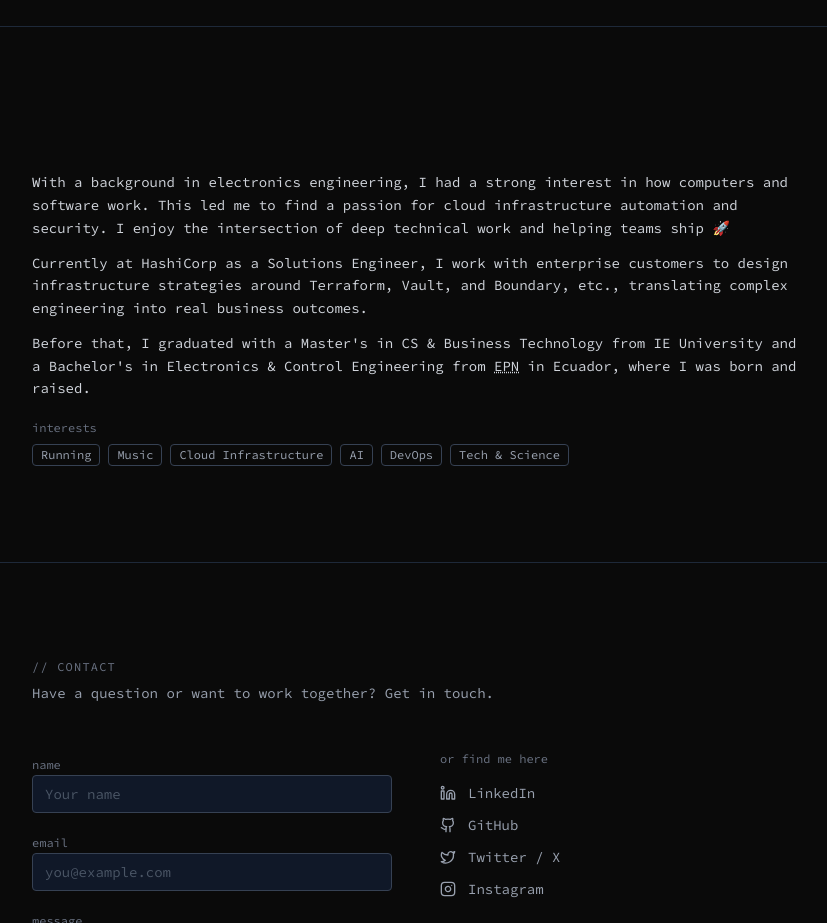
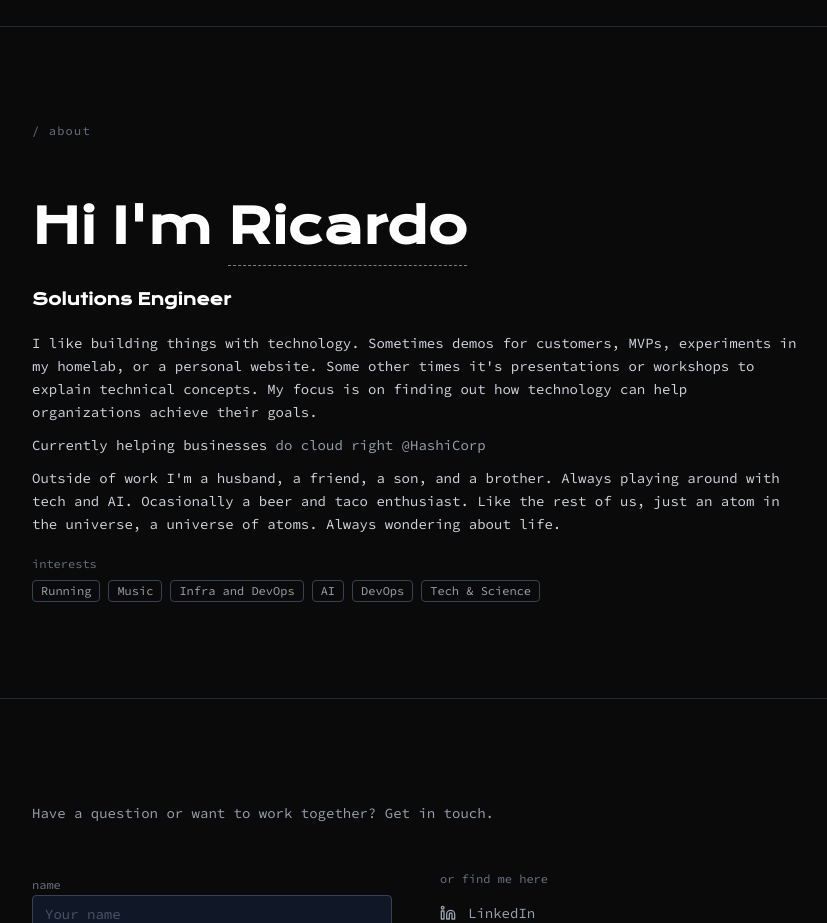
Before and after one commit to rickirom/crc-frontend, a Next.js app: page / in a window 1280 px wide. Shown: the part 3300-4223 px from the top of the page, without its empty margins (224-1051 px from the left). Built offline with nearby package versions, Linux system fonts and the light colour scheme; no server answers.

Commit message:
changing everything to the about section. This will be the new presentatiuon screen

```diff
--- a/app/globals.css
+++ b/app/globals.css
@@ -10,6 +10,7 @@
   --color-foreground: var(--foreground);
   --font-sans: var(--font-ibm-plex-sans);
   --font-mono: var(--font-source-code-pro);
+  --font-title: var(--font-krona-one);
 }
 
 @media (prefers-color-scheme: dark) {
@@ -26,5 +27,5 @@
 body {
   background: var(--background);
   color: var(--foreground);
-  font-family: var(--font-ibm-plex-sans), sans-serif;
+  font-family: var(--font-source-code-pro), sans-serif;
 }
--- a/app/layout.tsx
+++ b/app/layout.tsx
@@ -1,6 +1,5 @@
 import type { Metadata } from "next";
-import { IBM_Plex_Sans } from "next/font/google";
-import { Source_Code_Pro } from "next/font/google";
+import { IBM_Plex_Sans, Source_Code_Pro, Krona_One } from "next/font/google";
 import "./globals.css";
 import { ThemeProvider } from "./theme-provider";
 
@@ -16,6 +15,12 @@
   weight: ["200", "300", "400", "500", "600", "700", "800", "900"],
 });
 
+const kronaOne = Krona_One({
+  variable: "--font-krona-one",
+  subsets: ["latin"],
+  weight: ["400"],
+});
+
 export const metadata: Metadata = {
   title: "Ricardo: engineer",
   description: "rickirom's website",
@@ -28,7 +33,7 @@
 }>) {
   return (
     <html lang="en">
-      <body className={`${ibmPlexSans.variable} ${sourceCodePro.variable} antialiased`}>
+      <body className={`${ibmPlexSans.variable} ${sourceCodePro.variable} ${kronaOne.variable} antialiased`}>
         <ThemeProvider>{children}</ThemeProvider>
       </body>
     </html>
--- /dev/null
+++ b/components/UI/ScrambleText.tsx
@@ -0,0 +1,113 @@
+"use client";
+
+import { useCallback, useEffect, useRef, useState } from "react";
+
+const CHARS = "ABCDEFGHIJKLMNOPQRSTUVWXYZ!<>-_\\/[]{}—=+*^?#■□▢▣▤▨▩▪▫▬▭▮▯";
+
+type ScrambleTextProps = {
+  /** The two states this text toggles between on hover */
+  values: string[];
+  /** ms per scramble tick (lower = faster flicker) */
+  speed?: number;
+  /** how many extra ticks each character scrambles before locking in */
+  scrambleSteps?: number;
+  className?: string;
+  scrambleColor?: string;
+};
+
+/**
+ * Text that scrambles through random characters before settling on
+ * the "other" value each time it's hovered. Stays on whatever value
+ * it landed on until hovered again.
+ */
+export function ScrambleText({
+  values,
+  speed = 20,
+  scrambleSteps = 5,
+  className,
+  scrambleColor = "#00fbff",
+}: ScrambleTextProps) {
+  const [index, setIndex] = useState(0); // which of values[] is "current"
+  const [color, setColor] = useState('inherit')
+  const [display, setDisplay] = useState(values[0]);
+  const frameRef = useRef<number | null>(null);
+  const prefersReducedMotion = useRef(false);
+
+  useEffect(() => {
+    prefersReducedMotion.current = window.matchMedia(
+      "(prefers-reduced-motion: reduce)"
+    ).matches;
+  }, []);
+
+  const runScramble = useCallback(
+    (target: string) => {
+
+      if (frameRef.current) window.clearInterval(frameRef.current);
+
+      // Reduced motion: just swap instantly, no animation.
+      if (prefersReducedMotion.current) {
+        setDisplay(target);
+        return;
+      }
+
+      const length = target.length;
+      // each character gets its own "reveal time" so they don't all
+      // lock in at once — that's what gives the Matrix decode feel
+      const revealAt = Array.from({ length }, (_, i) =>
+        Math.round((i / length) * scrambleSteps * length + scrambleSteps)
+      );
+
+      let tick = 0;
+      const maxTick = Math.max(...revealAt) + 1;
+
+      frameRef.current = window.setInterval(() => {
+        let out = "";
+        for (let i = 0; i < length; i++) {
+          const char = target[i];
+          if (char === " ") {
+            out += " ";
+          } else if (tick >= revealAt[i]) {
+            out += char;
+          } else {
+            out += CHARS[Math.floor(Math.random() * CHARS.length)];
+          }
+        }
+        const brightness = Math.round(((maxTick-tick)/(maxTick == 0? 1:maxTick))*255).toString(16);
+
+        setColor(scrambleColor+brightness);
+        setDisplay(out);
+        tick++;
+
+        if (tick > maxTick) {
+          if (frameRef.current) window.clearInterval(frameRef.current);
+          setDisplay(target); // guarantee it ends exactly right
+          setColor('inherit');
+        }
+      }, speed);
+    },
+    [speed, scrambleSteps, scrambleColor]
+  );
+
+  const handleHover = () => {
+    const nextIndex = (index + 1) % values.length; //this makes it possible to have an arbitrary number of strings
+    setIndex(nextIndex);
+    runScramble(values[nextIndex]);
+  };
+
+  useEffect(() => {
+    return () => {
+      if (frameRef.current) window.clearInterval(frameRef.current);
+    };
+  }, []);
+
+  return (
+    <span
+      onMouseEnter={handleHover}
+      className={className}
+      style={{ cursor: "pointer", display: "inline-block", backgroundColor: color, borderBottom: "dashed 1px", borderColor: "gray"}}
+      aria-label={values[index]}
+    >
+      {display}
+    </span>
+  );
+}
--- /dev/null
+++ b/components/UI/ScrambleTextOnLoad.tsx
@@ -0,0 +1,109 @@
+"use client";
+
+import { useCallback, useEffect, useRef, useState } from "react";
+
+const CHARS = "ABCDEFGHIJKLMNOPQRSTUVWXYZ!<>-_\\/[]{}—=+*^?#";
+
+type ScrambleTextOnLoadProps = {
+  /** The values to cycle through, one per page load */
+  values: string[];
+  /** localStorage key used to remember which index was shown last.
+   *  Give each instance on the page a unique key if you use more than one. */
+  storageKey?: string;
+  /** ms per scramble tick (lower = faster flicker) */
+  speed?: number;
+  /** how many extra ticks each character scrambles before locking in */
+  scrambleSteps?: number;
+  className?: string;
+};
+
+/**
+ * Text that scrambles into the "next" value in `values` once, on mount.
+ * Which value that is advances by one every page load and is remembered
+ * in localStorage, so a reload shows the next value in the list, wrapping
+ * back to the start after the last one.
+ */
+export function ScrambleTextOnLoad({
+  values,
+  storageKey = "scramble-text-index",
+  speed = 20,
+  scrambleSteps = 5,
+  className,
+}: ScrambleTextOnLoadProps) {
+  const [display, setDisplay] = useState(values[0]);
+  const frameRef = useRef<number | null>(null);
+  const prefersReducedMotion = useRef(false);
+
+  const runScramble = useCallback(
+    (target: string) => {
+      if (frameRef.current) window.clearInterval(frameRef.current);
+
+      if (prefersReducedMotion.current) {
+        setDisplay(target);
+        return;
+      }
+
+      const length = target.length;
+      const revealAt = Array.from({ length }, (_, i) =>
+        Math.round((i / length) * scrambleSteps * length + scrambleSteps)
+      );
+
+      let tick = 0;
+      const maxTick = Math.max(...revealAt) + 1;
+
+      frameRef.current = window.setInterval(() => {
+        let out = "";
+        for (let i = 0; i < length; i++) {
+          const char = target[i];
+          if (char === " ") {
+            out += " ";
+          } else if (tick >= revealAt[i]) {
+            out += char;
+          } else {
+            out += CHARS[Math.floor(Math.random() * CHARS.length)];
+          }
+        }
+        setDisplay(out);
+        tick++;
+
+        if (tick > maxTick) {
+          if (frameRef.current) window.clearInterval(frameRef.current);
+          setDisplay(target);
+        }
+      }, speed);
+    },
+    [speed, scrambleSteps]
+  );
+
+  useEffect(() => {
+    prefersReducedMotion.current = window.matchMedia(
+      "(prefers-reduced-motion: reduce)"
+    ).matches;
+
+    // Figure out which value comes next, based on what was shown last time.
+    const stored = window.localStorage.getItem(storageKey);
+    const lastIndex = stored === null ? -1 : parseInt(stored, 10);
+    // -1 -> 0 on a user's very first visit (nothing stored yet).
+    const nextIndex = (lastIndex + 1) % values.length;
+
+    window.localStorage.setItem(storageKey, String(nextIndex));
+
+    runScramble(values[nextIndex]);
+
+    return () => {
+      if (frameRef.current) window.clearInterval(frameRef.current);
+    };
+    // Deliberately run once on mount only — this isn't a hover-driven
+    // effect, so values/runScramble changing shouldn't re-trigger it.
+    // eslint-disable-next-line react-hooks/exhaustive-deps
+  }, []);
+
+  return (
+    <span
+      className={className}
+      style={{ display: "inline-block" }}
+    >
+      {display}
+    </span>
+  );
+}
--- a/components/sections/AboutSection.tsx
+++ b/components/sections/AboutSection.tsx
@@ -1,9 +1,11 @@
 import Image from 'next/image'
+import { ScrambleText } from '../UI/ScrambleText'
+import { ScrambleTextOnLoad } from '../UI/ScrambleTextOnLoad'
 
 const INTERESTS = [
   'Running',
   'Music',
-  'Cloud Infrastructure',
+  'Infra and DevOps',
   'AI',
   'DevOps',
   'Tech & Science',
@@ -13,28 +15,32 @@
   return (
     <section id="about" className="py-24 px-6 border-t border-gray-800">
       <div className="max-w-3xl mx-auto space-y-12">
-        <h2 className="font-mono text-xs text-gray-500 uppercase tracking-widest">{/* about */}</h2>
+        <h2 className="font-mono text-xs text-gray-500 tracking-widest">/ about</h2>
 
         <div className="flex flex-col sm:flex-row gap-10 items-start">
 
           <div className="space-y-5">
+            <h1 className="space-y-3 font-title font-bold text-[2rem] sm:text-[3rem] text-white leading-relaxed">
+                Hi I&apos;m{" "}
+                <ScrambleText values={["Ricardo", "rickirom", "ricardorompar", "riki.sh"]} />
+            </h1>
+            <h2 className="space-y-3 font-title font-bold text-[0.5rem] sm:text-[1rem] text-white leading-relaxed">
+              <ScrambleTextOnLoad
+                values={["Solutions Engineer", "DevOps Practitioner", "An atom in the universe", "A universe of atoms" ,
+                         "Electronics Engineer", "Husband, friend, son, brother", "Beer enthusiast", "Occasional taco eater",
+                         "Tech wanderer", "Homelabber", "Runner", "Keep on reloading this page ;)", "Guitar player (average)",
+                         "Your technical advisor", "Terraform and Vault pro"]}
+              />
+            </h2>
             <div className="space-y-3 font-mono text-sm text-gray-300 leading-relaxed">
-
               <p>
-                With a background in electronics engineering, I had a strong interest in how computers
-                and software work. This led me to find a passion for cloud infrastructure automation
-                and security. I enjoy the intersection of deep technical work and helping teams ship 🚀
+                I like building things with technology. Sometimes demos for customers, MVPs, experiments in my homelab, or a personal website. Some other times it&apos;s presentations or workshops to explain technical concepts. My focus is on finding out how technology can help organizations achieve their goals.
+              </p>
+              <p className="font-mono text-sm text-gray-300">
+                Currently helping businesses <span className="text-gray-400"><a href="https://www.hashicorp.com/" target="_blank" rel="noopener noreferrer">do cloud right @HashiCorp</a></span>
               </p>
               <p>
-                Currently at HashiCorp as a Solutions Engineer, I work with enterprise customers
-                to design infrastructure strategies around Terraform, Vault, and Boundary, etc.,
-                translating complex engineering into real business outcomes.
-              </p>
-              <p>
-                Before that, I graduated with a Master&apos;s in CS & Business Technology from IE
-                University and a Bachelor&apos;s in Electronics & Control Engineering from{' '}
-                <abbr title="Escuela Politécnica Nacional">EPN</abbr> in Ecuador, where I was born
-                and raised.
+                Outside of work I&apos;m a husband, a friend, a son, and a brother. Always playing around with tech and AI. Ocasionally a beer and taco enthusiast. Like the rest of us, just an atom in the universe, a universe of atoms. Always wondering about life.
               </p>
             </div>
 
--- a/components/sections/ContactSection.tsx
+++ b/components/sections/ContactSection.tsx
@@ -43,7 +43,7 @@
     <section id="contact" className="py-24 px-6 border-t border-gray-800">
       <div className="max-w-3xl mx-auto space-y-12">
         <div className="space-y-2">
-          <h2 className="font-mono text-xs text-gray-500 uppercase tracking-widest">// contact</h2>
+          <h2 className="font-mono text-xs text-gray-500 uppercase tracking-widest"></h2>
           <p className="font-mono text-sm text-gray-400">
             Have a question or want to work together? Get in touch.
           </p>
```
Also changed, not shown: next.config.ts (+1 -12 lines).
